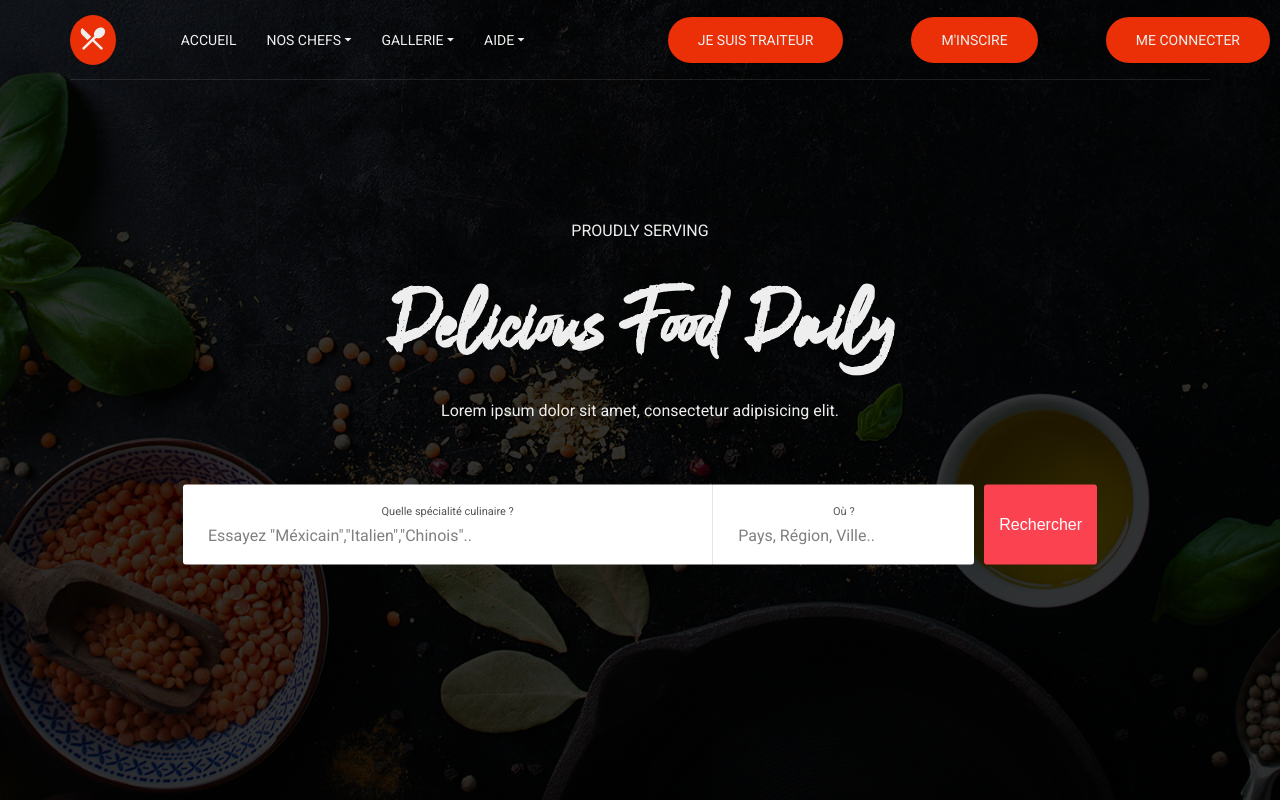
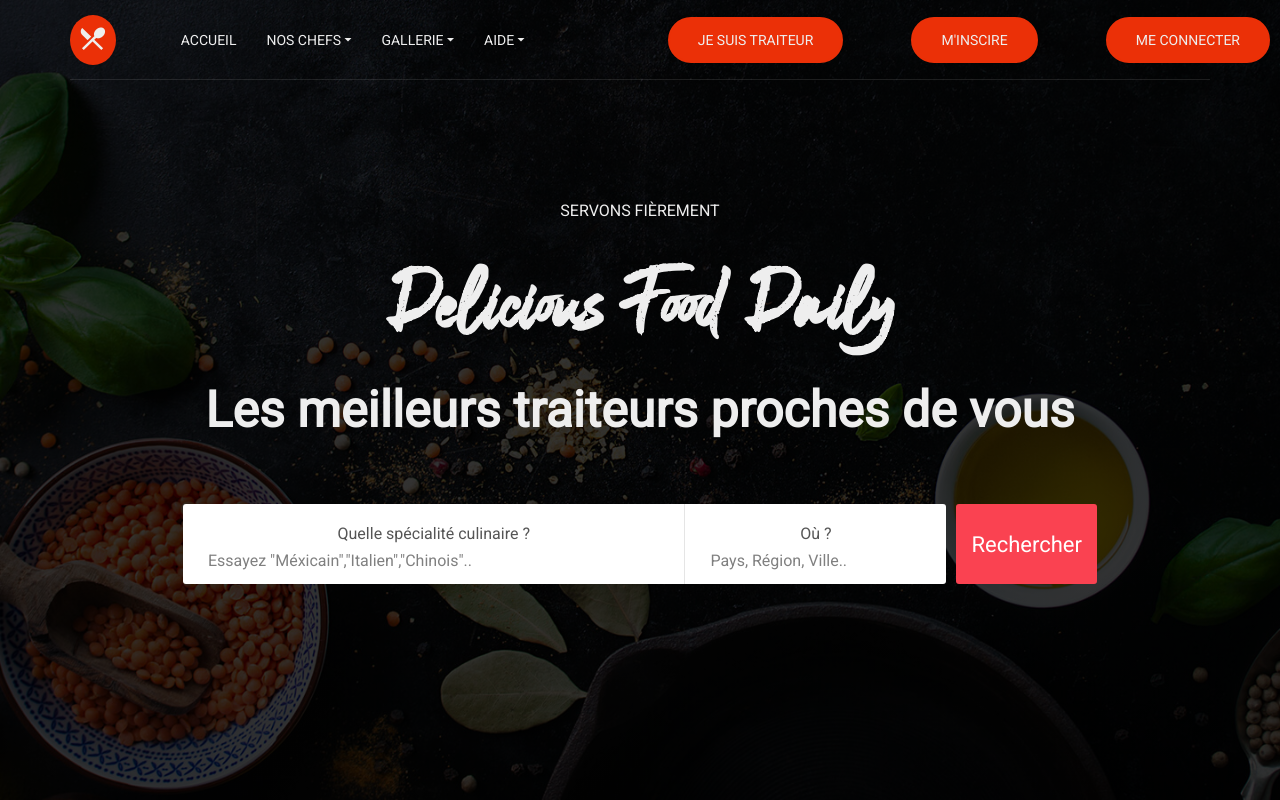
Before and after one commit to kevinberdah/cheffer, a plain HTML site: page index.html in a window 1280 px wide. Drawn offline with nearby package versions, Linux system fonts and the light colour scheme; files whose address does not match are found by name.

Commit message:
Refactoring: Improved search bar style and hero text

```diff
--- a/css/style.css
+++ b/css/style.css
@@ -278,8 +278,9 @@ li.move-right {
 }
 
 .text p{
-  font-size: 1.6rem;
+  font-size: 5rem;
   margin-bottom: 5rem;
+  font-weight: 800;
 }
 
 .text .btn{
@@ -765,7 +766,7 @@ li.move-right {
 }
 
 .s013 form .inner-form .input-wrap .input-field label {
-  font-size: 11px;
+  font-size: 16px;
   font-weight: 500;
   display: block;
   color: #555;
@@ -913,13 +914,13 @@ li.move-right {
   background: #fa4251;
   white-space: nowrap;
   border-radius: 3px;
-  font-size: 16px;
+  font-size: 22px;
   color: #fff;
   transition: all .2s ease-out, color .2s ease-out;
   border: 0;
   cursor: pointer;
   font-weight: 400;
-  font-family: 'Poppins', sans-serif;
+  font-family: 'Roboto', sans-serif;
   margin-left: 10px;
 }
 
--- a/index.html
+++ b/index.html
@@ -266,9 +266,9 @@
   <!--Hero-->
   <section class="hero">
       <div class="text">
-          <h2>Proudly serving</h2>
+          <h2>Servons fièrement</h2>
           <h1>Delicious Food Daily</h1>
-          <p>Lorem ipsum dolor sit amet, consectetur adipisicing elit.</p>
+          <p>Les meilleurs traiteurs proches de vous</p>
           <!--<a href="#" class="btn">Learn more</a>-->
           <div class="s013">
             <form>
```
